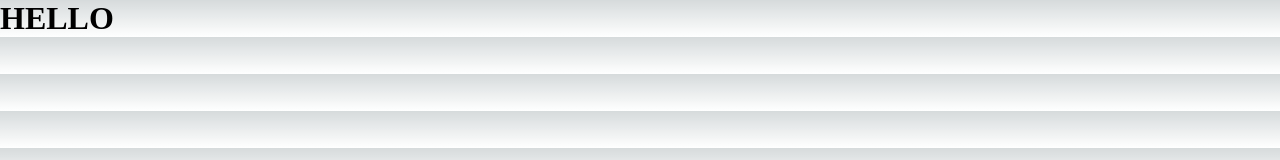
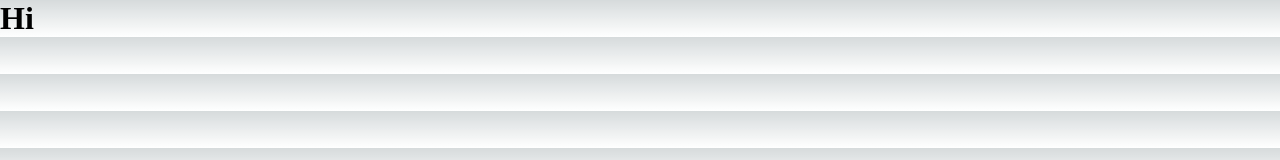
Before and after one commit to Parzivial96/DBoard, a Next.js app: page / in a window 1280 px wide. Shown: the top 160 px of the page. Built offline with nearby package versions, Linux system fonts and the light colour scheme.

Commit message:
Testing Deployment

```diff
--- a/src/app/page.tsx
+++ b/src/app/page.tsx
@@ -2,6 +2,6 @@
 
 export default function Home() {
   return (
-    <h1>HELLO</h1>
+    <h1>Hi</h1>
   );
 }
```
